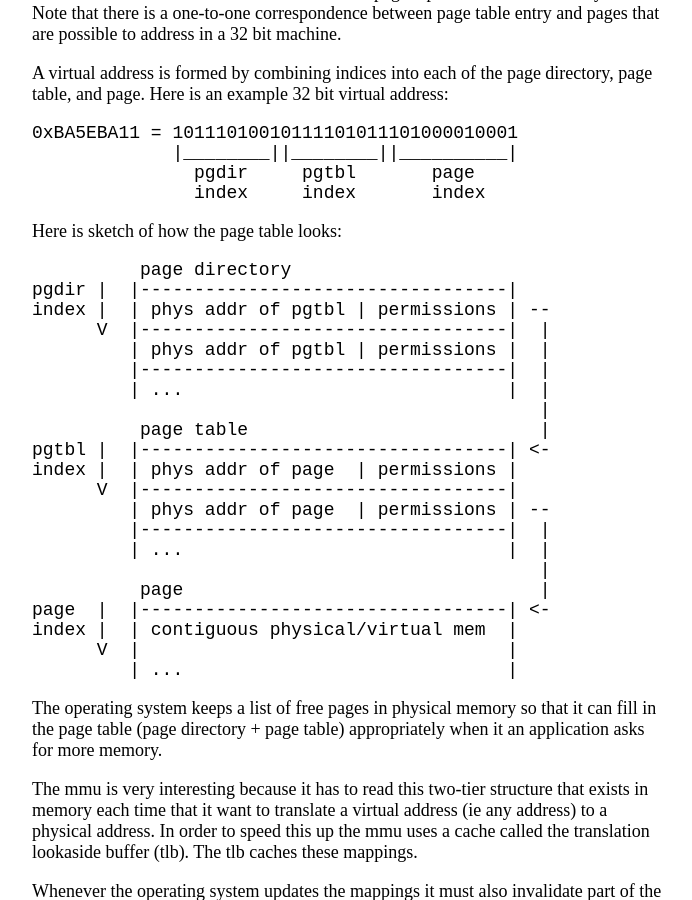
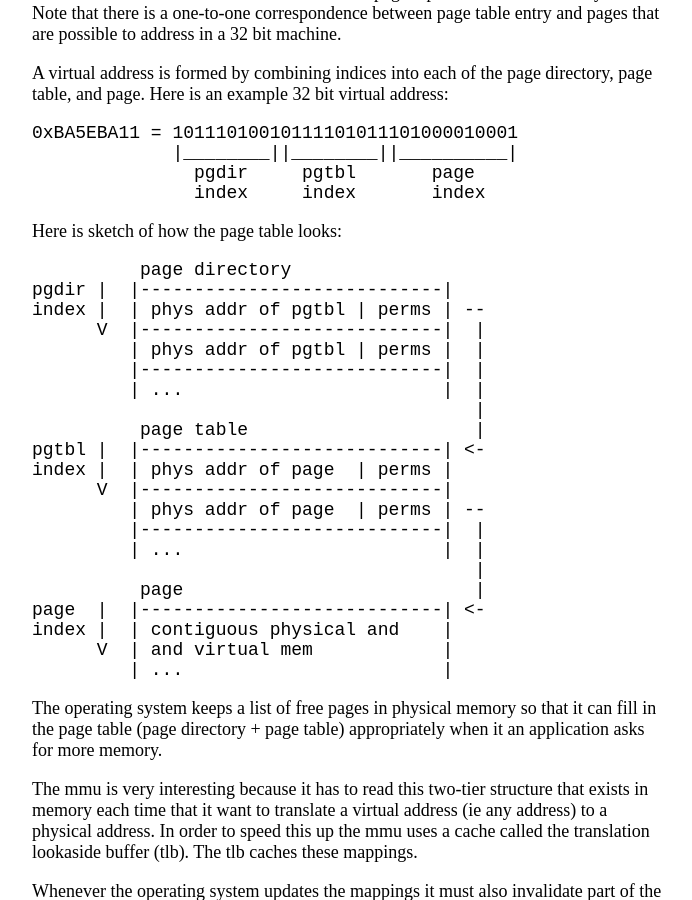
Before and after one commit to jaredlwong/custom-html-jaredlwong-github-io, a Jekyll site: the page built from _posts/2014-09-16-memory-management-and-paging.md, in a window 1280 px wide and 900 px high, scrolled down 718 px. Shown: the whole window, without its empty margins (293-985 px from the left). Built offline with Jekyll 4.4.1, drawn with Linux system fonts in a browser that asks for light colours.

Commit message:
permissions or perms

```diff
--- a/_posts/2014-09-16-memory-management-and-paging.md
+++ b/_posts/2014-09-16-memory-management-and-paging.md
@@ -39,26 +39,26 @@ directory, page table, and page. Here is an example 32 bit virtual address:
 Here is sketch of how the page table looks:
 
               page directory
-    pgdir |  |----------------------------------|
-    index |  | phys addr of pgtbl | permissions | --
-          V  |----------------------------------|  |
-             | phys addr of pgtbl | permissions |  |
-             |----------------------------------|  |
-             | ...                              |  |
-                                                   |
-              page table                           |
-    pgtbl |  |----------------------------------| <-
-    index |  | phys addr of page  | permissions |
-          V  |----------------------------------|
-             | phys addr of page  | permissions | --
-             |----------------------------------|  |
-             | ...                              |  |
-                                                   |
-              page                                 |
-    page  |  |----------------------------------| <-
-    index |  | contiguous physical/virtual mem  |
-          V  |                                  |
-             | ...                              |
+    pgdir |  |----------------------------|
+    index |  | phys addr of pgtbl | perms | --
+          V  |----------------------------|  |
+             | phys addr of pgtbl | perms |  |
+             |----------------------------|  |
+             | ...                        |  |
+                                             |
+              page table                     |
+    pgtbl |  |----------------------------| <-
+    index |  | phys addr of page  | perms |
+          V  |----------------------------|
+             | phys addr of page  | perms | --
+             |----------------------------|  |
+             | ...                        |  |
+                                             |
+              page                           |
+    page  |  |----------------------------| <-
+    index |  | contiguous physical and    |
+          V  | and virtual mem            |
+             | ...                        |
 
 The operating system keeps a list of free pages in physical memory so that it
 can fill in the page table (page directory + page table) appropriately when it
```
